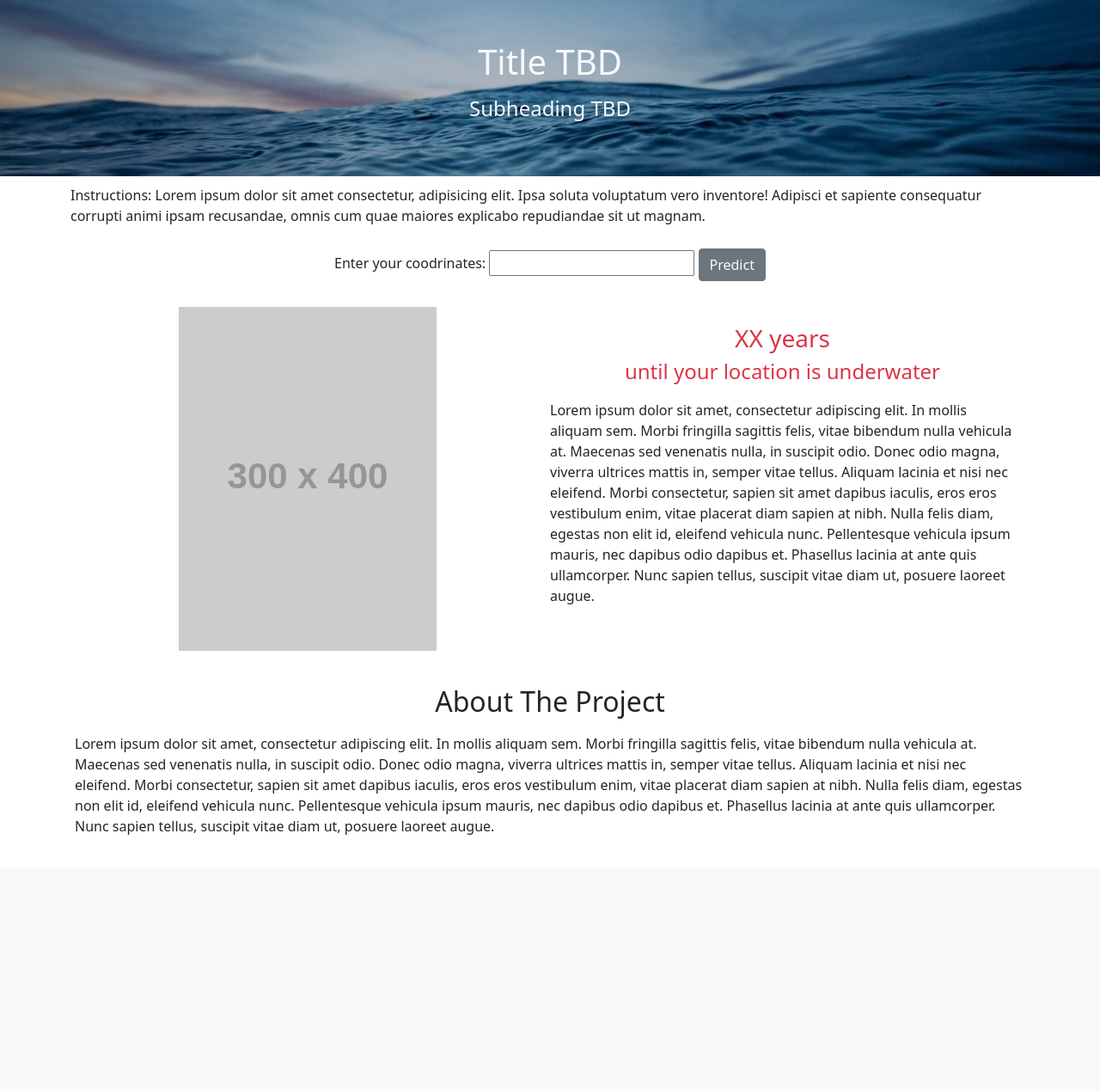
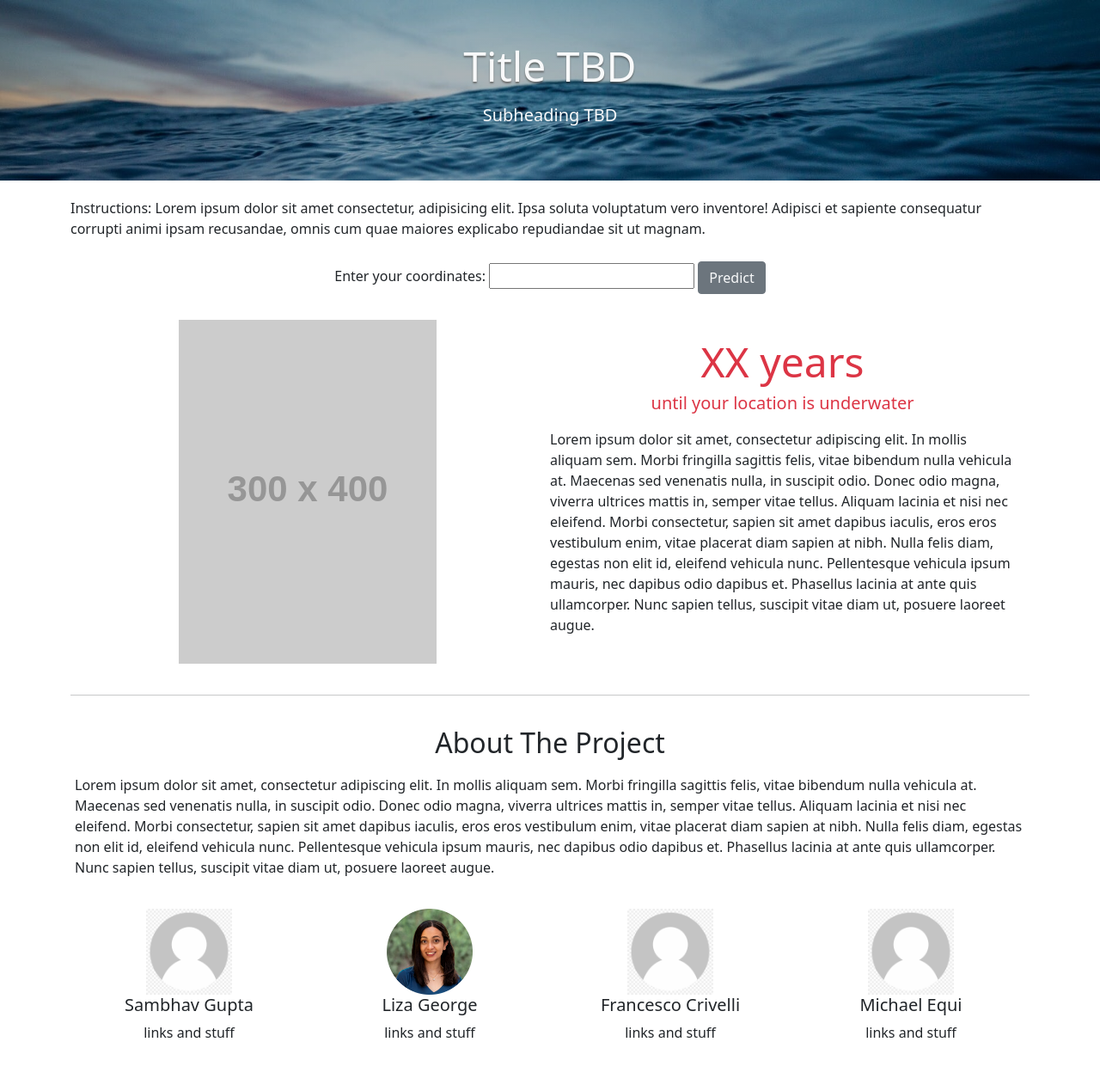
Before and after one commit to samg2003/hackmit, a Flask app: page / in a window 1280 px wide. Shown: the whole page at 86% size. Before the commit the page ends 971 px from the top, so only its background shows below. Run offline with Flask 2, Linux system fonts and the light colour scheme; grey boxes labelled with a size stand in for pictures from a placeholder-image service; some libraries are stand-ins or nearby versions.

Commit message:
Last styling changes, added avatar cards under "About" and span for Year Left input.

```diff
--- a/templates/index.html
+++ b/templates/index.html
@@ -32,7 +32,7 @@
             explicabo repudiandae sit ut magnam.</p>
         <div id="input">
             <form>
-                <label for="coordinates">Enter your coodrinates: </label>
+                <label for="coordinates">Enter your coordinates: </label>
                 <input type="text" id="coordinates">
                 <button id="submit-button" type="button" class="btn btn-secondary text-light" >Predict </button>
             </form>
@@ -47,7 +47,7 @@
 
                 <div id="info" class="col-md">
                     <div id="years-left" class="text-danger">
-                        <h3>XX years</h3>
+                        <h3> <span id=years-left-span">XX</span> years</h3>
                         <h4>until your location is underwater</h4>
                     </div>
                     <p>Lorem ipsum dolor sit amet, consectetur adipiscing elit. In mollis aliquam sem. Morbi fringilla
@@ -63,6 +63,8 @@
             </div>
         </div>
 
+        <hr>
+
         <div id="about">
             <h2>About The Project</h2>
             <p>Lorem ipsum dolor sit amet, consectetur adipiscing elit. In mollis aliquam sem. Morbi fringilla sagittis
@@ -73,6 +75,28 @@
                 nec dapibus odio dapibus et. Phasellus lacinia at ante quis ullamcorper. Nunc sapien tellus, suscipit
                 vitae diam ut, posuere laoreet augue.
             </p>
+            <div class="row">
+                <div class="col avatar-card">
+                    <img src="images/avatar-placeholder.png" class="avatar-image">
+                    <h4>Sambhav Gupta</h4>
+                    <p>links and stuff</p>
+                </div>
+                <div class="col avatar-card">
+                    <img src="images/liza-avatar.png" class="avatar-image">
+                    <h4>Liza George</h4>
+                    <p>links and stuff</p>
+                </div>
+                <div class="col avatar-card">
+                    <img src="images/avatar-placeholder.png" class="avatar-image">
+                    <h4>Francesco Crivelli</h4>
+                    <p>links and stuff</p>
+                </div>
+                <div class="col avatar-card">
+                    <img src="images/avatar-placeholder.png" class="avatar-image">
+                    <h4>Michael Equi</h4>
+                    <p>links and stuff</p>
+                </div>
+            </div>
         </div>
     </div>
 </body>
--- a/templates/style.css
+++ b/templates/style.css
@@ -1,32 +1,31 @@
-div{
-    /* border: 1px solid black; */
-}
-/*
-:root{
-    --dark: 2D3047;
-    --warning: DA2C38;
-    --highlight: 70A288;
-    --background: 70A288
-} */
-
 @media screen and (max-width: 768px){
     body{
         padding: 20px;
     }
 }
 
-
+.jumbotron{
+    background: linear-gradient(0deg, rgba(1, 4, 15, 0.3), rgba(0, 0, 0, 0.3)), url(images/banner-photo.jpeg);
+    background-size: 100vh;
+    margin-bottom: 10px;
+}
 @media only screen and (min-width: 629px) {
     .jumbotron{
-        background: linear-gradient(0deg, rgba(1, 0, 32, 0.3), rgba(1, 0, 34, 0.3)), url(banner-photo.jpeg);
+        background: linear-gradient(0deg, rgba(1, 0, 32, 0.3), rgba(0, 0, 0, 0.3)), url(images/banner-photo.jpeg);
         background-size: 100vw;
     }
 }
 
+h1{
+    font-size: 3em !important;
+    text-shadow: 0px 2px 2px rgba(22, 10, 2, 0.4);
+}
 h2{
     text-align: center;
     padding: 10px 0px 10px  0px;
-
+}
+h3{
+    font-size: 3em !important;
 }
 
 div{
@@ -43,3 +42,13 @@ div{
 #years-left{
     /* display: none; <----change based on whether or not input is delivered*/
 }
+
+.avatar-image{
+    width: 100px;
+}
+.avatar-card{
+    text-align: center;
+}
+h4{
+    font-size: 1.25em !important;
+}
```
Also changed, not shown: templates/images/avatar-placeholder.png (added), templates/images/banner-photo.jpeg (renamed from templates/banner-photo.jpeg), templates/images/liza-avatar.png (added).
